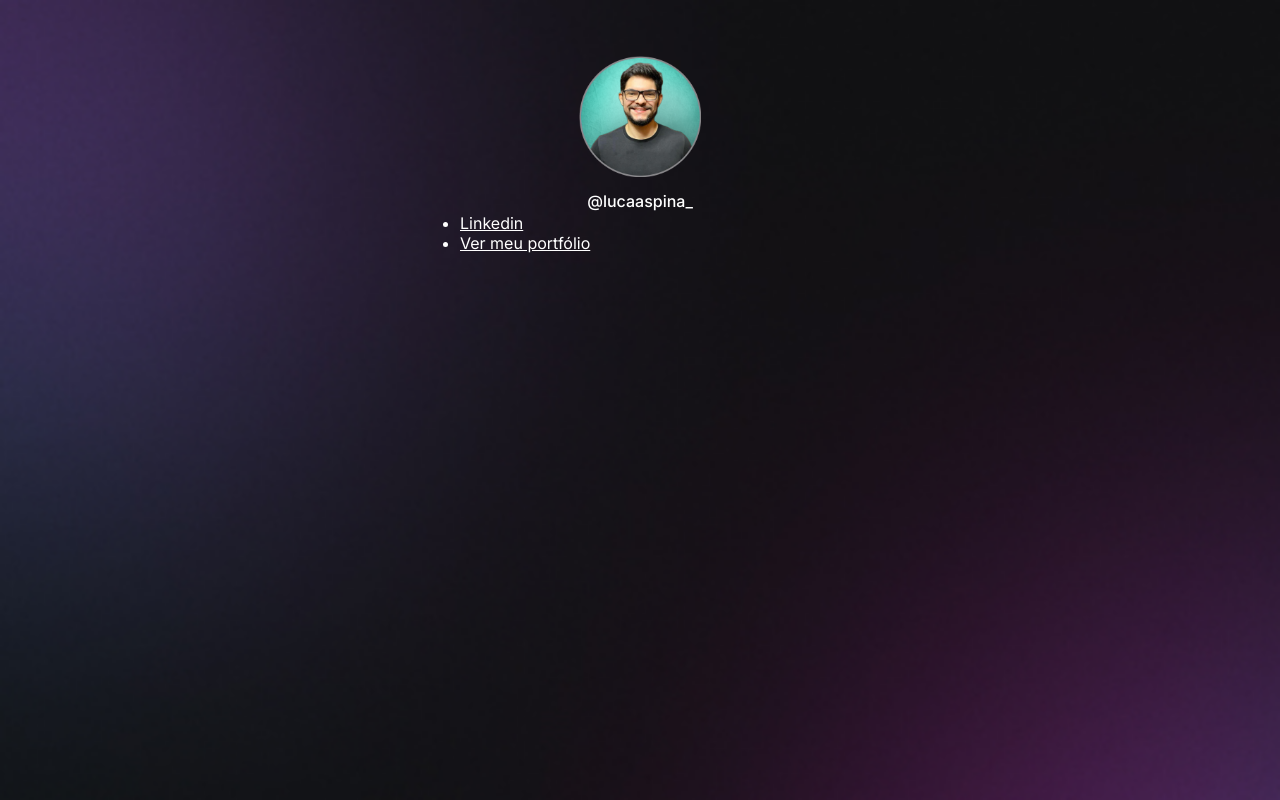
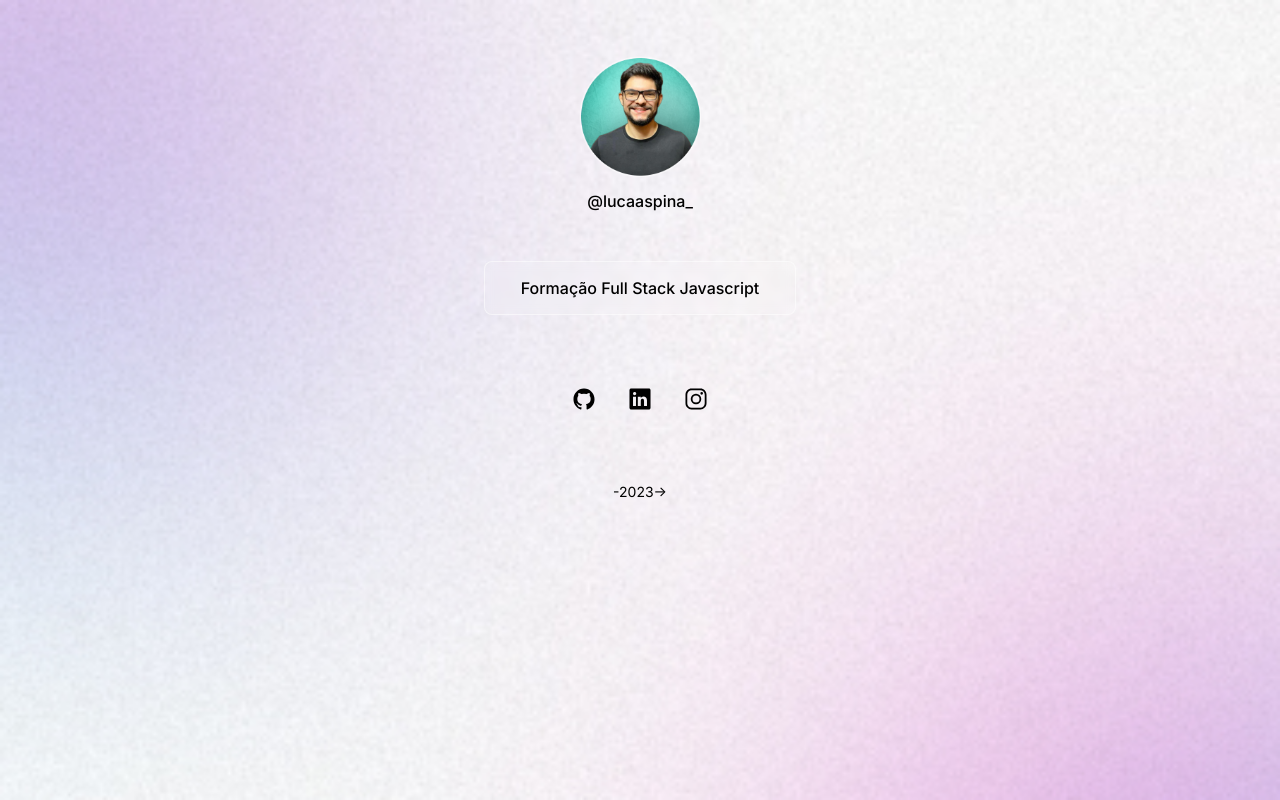
Before and after one commit to Lucas-Pina1/linktree, a plain HTML site: page index.html in a window 1280 px wide. Drawn offline with nearby package versions, Linux system fonts and the light colour scheme.

Commit message:
inicio ligth mode

```diff
--- a/index.html
+++ b/index.html
@@ -1,5 +1,5 @@
 <!DOCTYPE html>
-<html lang="pt-br">
+<html lang="pt-br" class="ligth">
   <head>
     <link rel="preconnect" href="https://fonts.googleapis.com" />
     <link rel="preconnect" href="https://fonts.gstatic.com" crossorigin />
@@ -25,12 +25,33 @@
       </div>
       <ul>
         <li>
-          <a href="" target="_blank">Linkedin</a>
-        </li>
-        <li>
-          <a href="" target="_blank">Ver meu portfólio</a>
+          <a href="" target="_blank">Formação Full Stack Javascript</a>
         </li>
       </ul>
+      <div id="social-links">
+        <a href="https://github.com/Lucas-Pina1" target="_blank">
+          <ion-icon name="logo-github"></ion-icon>
+        </a>
+        <a href="https://www.linkedin.com/in/dev-lucaspina" target="_blank">
+          <ion-icon name="logo-linkedin"></ion-icon>
+        </a>
+        <a href="https://www.instagram.com/lucaaspina_/" target="_blank">
+          <ion-icon name="logo-instagram"></ion-icon>
+        </a>
+      </div>
+
+      <footer>
+        <p> -2023-></p>
+      </footer>
+
+      <script
+        type="module"
+        src="https://unpkg.com/ionicons@5.5.2/dist/ionicons/ionicons.esm.js"
+      ></script>
+      <script
+        nomodule
+        src="https://unpkg.com/ionicons@5.5.2/dist/ionicons/ionicons.js"
+      ></script>
     </div>
   </body>
 </html>
--- a/style.css
+++ b/style.css
@@ -4,18 +4,29 @@
   box-sizing: border-box;
 }
 
+:root {
+  --text-color: white;
+  --bg-url: url(./img/bg-Mobile.jpg);
+}
+
+.ligth {
+  --text-color: black;
+  --bg-url: url(./img/bg-mobile-ligth.jpg);
+}
+
 body {
-  background: url(./img/bg-Mobile.jpg) no-repeat top center/cover;
+  background: var(--bg-url) no-repeat top center/cover;
 }
 
 body * {
   font-family: "Inter", sans-serif;
-  color: #ffffffff;
+  color: var(--text-color);
 }
 
 #container {
   width: 22.5rem;
   margin: 3.5rem auto 0px;
+  padding: 0 24px;
 }
 
 #profile {
@@ -30,4 +41,73 @@ body * {
   font-weight: 500;
   line-height: 1.5rem;
   margin-top: .5rem;
+  margin-bottom: 1.5rem;
 }
+
+ul {
+  list-style: none;
+
+  display: flex;
+  flex-direction: column;
+  gap: 1rem;
+
+  padding: 24px 0;
+}
+
+ul li a {
+  border: 1px solid red;
+
+  display: flex;
+  justify-content: center;
+  align-items: center;
+
+  padding: 1rem 1.5rem;
+
+  background: rgba(255, 255, 255, 0.1);
+  border: 1px solid rgba(255, 255, 255, 0.5);
+  border-radius: 8px;
+
+  backdrop-filter: blur(4px);
+  -webkit-backdrop-filter: blur(4px);
+
+  text-decoration: none;
+  font-weight: 500;
+
+  transition: background 0.2s;
+}
+
+ul li a:hover {
+  background: rgba(255, 255, 255, 0.05);
+  border: 1.5px solid var(--text-color);
+}
+
+#social-links {
+  display: flex;
+  justify-content: center;
+
+  padding: 32px 0;
+
+  font-size: 24px;
+}
+
+#social-links a {
+  display: flex;
+  justify-content: center;
+  align-items: center;
+  padding: 1rem;
+
+  transition: background 0.2s;
+  border-radius: 50%;
+}
+
+#social-links a:hover {
+  background: rgba(255, 255, 255, 0.2);
+  padding: 1rem;
+  border-radius: 50%;
+}
+
+footer {
+  padding: 24px 0;
+  text-align: center;
+  font-size: 14px;
+}
```
Also changed, not shown: img/bg-mobile-ligth.jpg (added).
